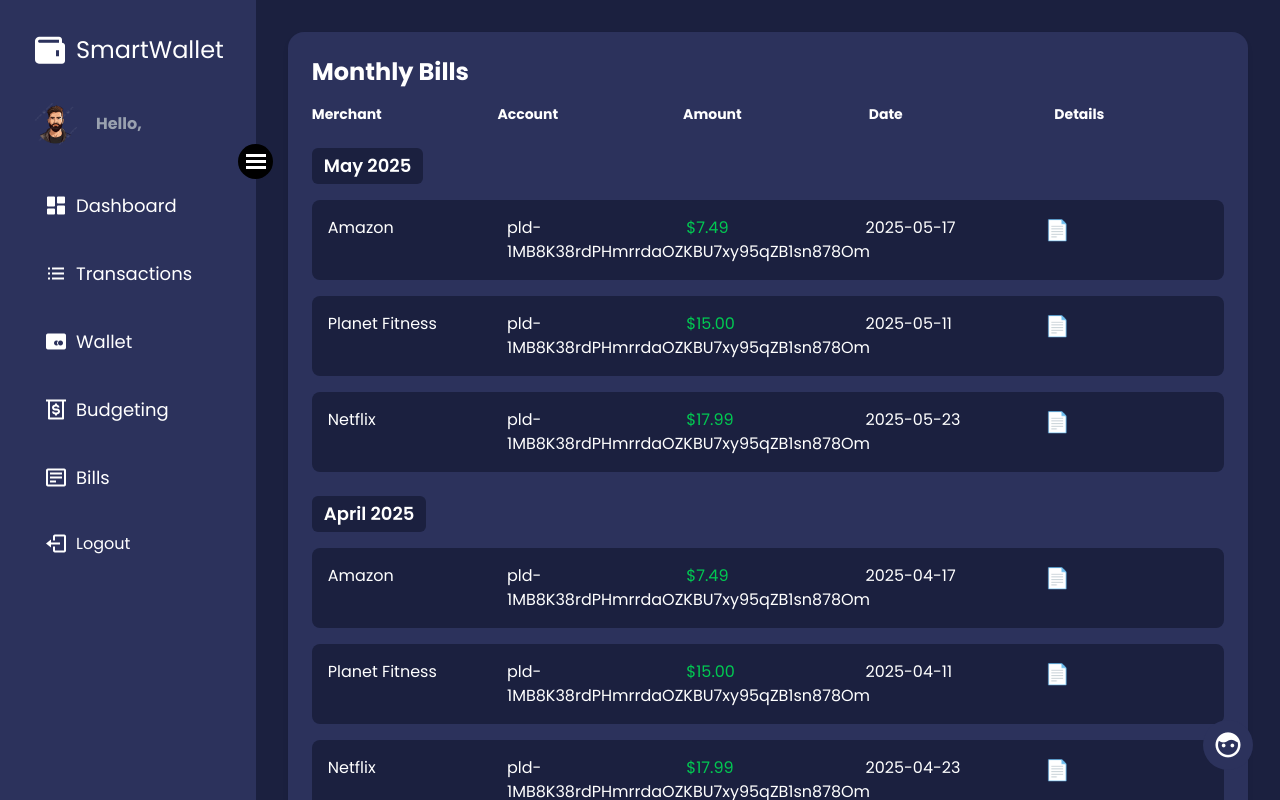
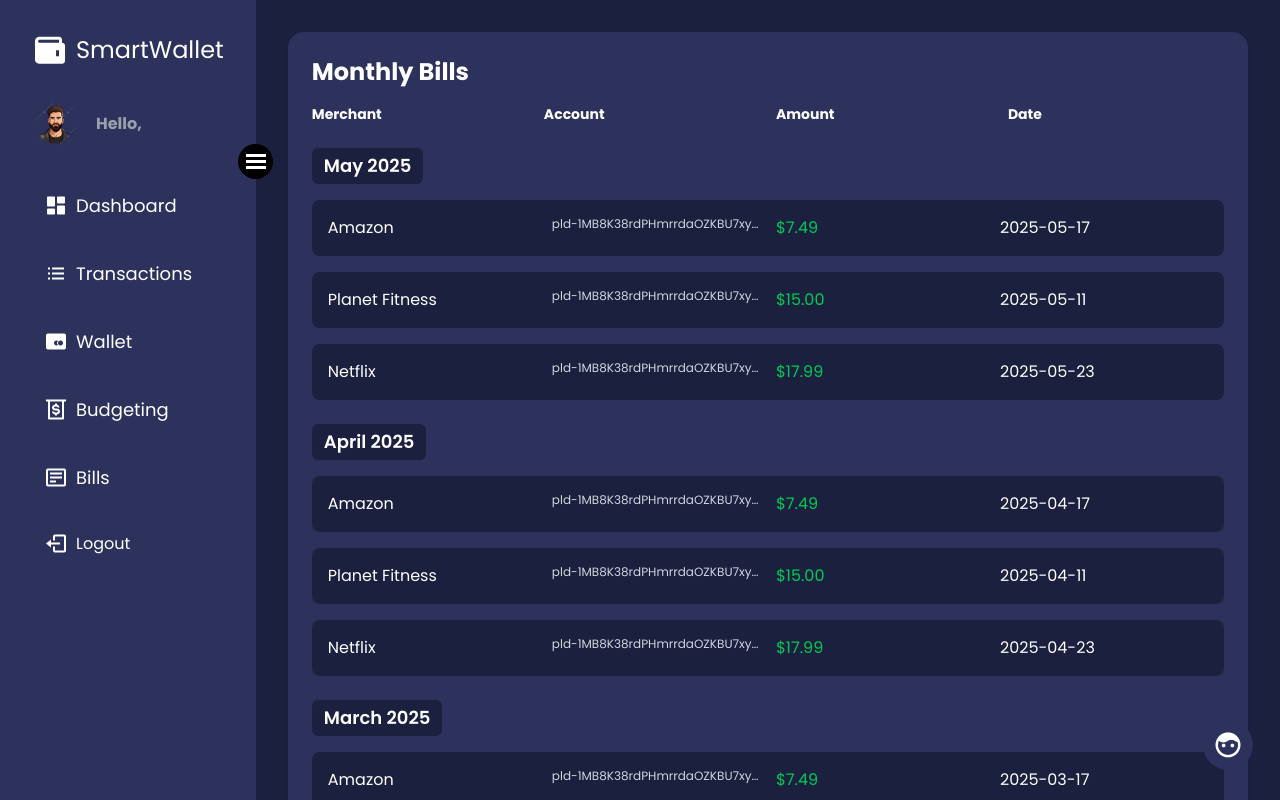
Before and after one commit to willofcode/Smartwallet, a React (Vite) app in the folder client/: page /bills in a window 1280 px wide. Built offline with nearby package versions, Linux system fonts and the light colour scheme.

Commit message:
Took out details column and fixed formatting of other columns

```diff
--- a/client/src/components/BillsPage.jsx
+++ b/client/src/components/BillsPage.jsx
@@ -56,12 +56,12 @@
         <div className="bg-[#2C325C] p-6 rounded-2xl shadow-md w-full">
           <h1 className="text-2xl font-bold mb-4">Monthly Bills</h1>
 
-          <div className="grid grid-cols-5 gap-4 text-sm font-bold mb-4">
+          <div className="grid grid-cols-4 gap-4 text-sm font-bold mb-4">
             <span>Merchant</span>
             <span>Account</span>
             <span>Amount</span>
             <span>Date</span>
-            <span>Details</span>
+            {/*<span>Details</span>*/}
           </div>
 
           {billsByMonth.map((blk, mIdx) => (
@@ -78,22 +78,25 @@
 
                 return (
                   <div key={bIdx} className="mb-4">
-                    <div className="grid grid-cols-5 gap-4 p-4 bg-[#1B203F] rounded-lg">
+                    <div className="grid grid-cols-4 gap-4 p-4 bg-[#1B203F] rounded-lg">
                       <span>{bill.merchant_name}</span>
-                      <span>{bill.account_id}</span>
+                      <span className="text-xs text-gray-300 truncate">
+                          {bill.account_id}
+                      </span>
+
                       <span className={getAmountColor(amt)}>
                         ${Math.abs(amt).toFixed(2)}
                       </span>
                       <span>{dayjs(date).format('YYYY-MM-DD')}</span>
-                      <span
+                      {/*<span
                         className="text-xl cursor-pointer"
                         onClick={() => toggleDetails(mIdx, bIdx)}
                       >
                         📄
-                      </span>
+                      </span>*/}
                     </div>
 
-                    {isOpen && (
+                    {/*{isOpen && (
                       <div className="ml-4 mt-2 p-3 bg-[#2C325C] rounded-lg text-sm space-y-1">
                         <div><strong>Description:</strong> {bill.description}</div>
                         <div><strong>Category:</strong> {bill.category?.join(' > ')}</div>
@@ -103,7 +106,7 @@
                         <div><strong>Status:</strong> {bill.status}</div>
                         <div><strong>Next:</strong> {bill.predicted_next_date}</div>
                       </div>
-                    )}
+                    )}*/}
                   </div>
                 );
               })}
```
